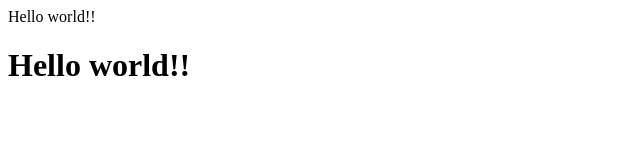
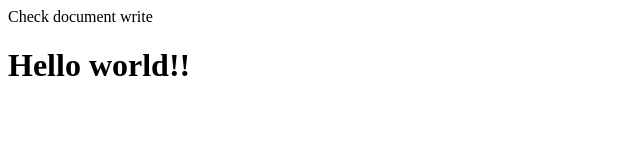
Before and after one commit to Dinhkhoa127/Introducing-To-JS, a plain HTML site: page index.html in a window 1280 px wide. Shown: the full height of the page, 0-640 px from the left. Drawn offline with Linux system fonts and the light colour scheme.

Commit message:
Video #6 of coding JS in HoiDanIT

```diff
--- a/index.html
+++ b/index.html
@@ -4,10 +4,8 @@
     <meta name="viewport" content="width=device-width, initial-scale=1.0">
     <title>Introduce to Java script</title>
 </head>
-<script>
-    alert("Hello world!! This is the beginning of Java script");
-    console.log("Hello world!!");
-    document.write("Hello world!!");
+<script src="./video2/video2.js">
+
 </script>
 <body>
     <h1>Hello world!!</h1>
--- /dev/null
+++ b/video2/video2.js
@@ -0,0 +1,3 @@
+alert("Hello world!! This is the beginning of Java script");
+console.log("Check console log");
+document.write("Check document write");
```
